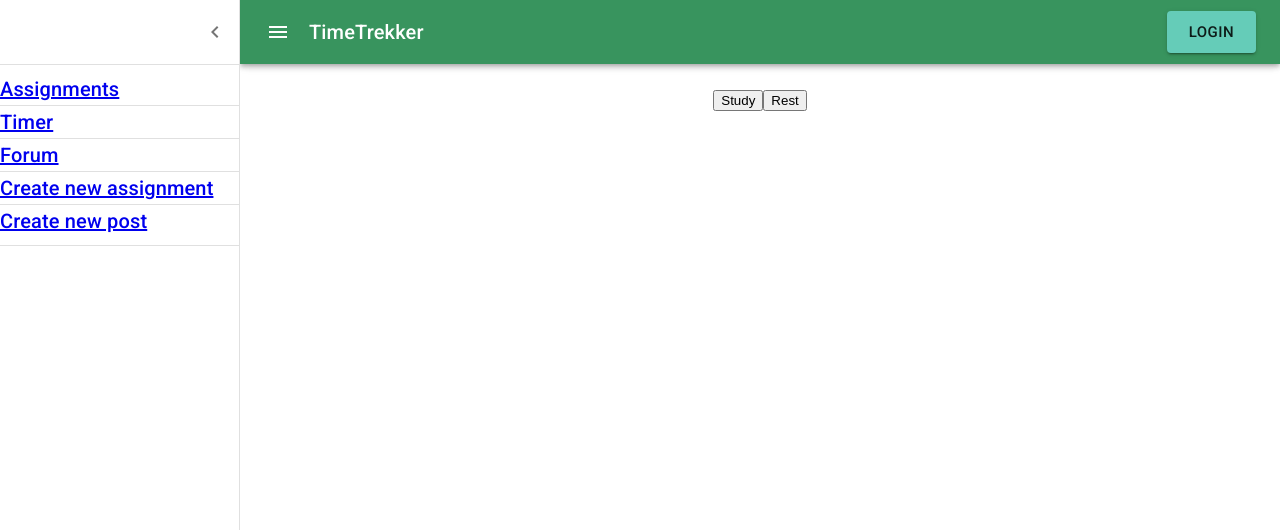
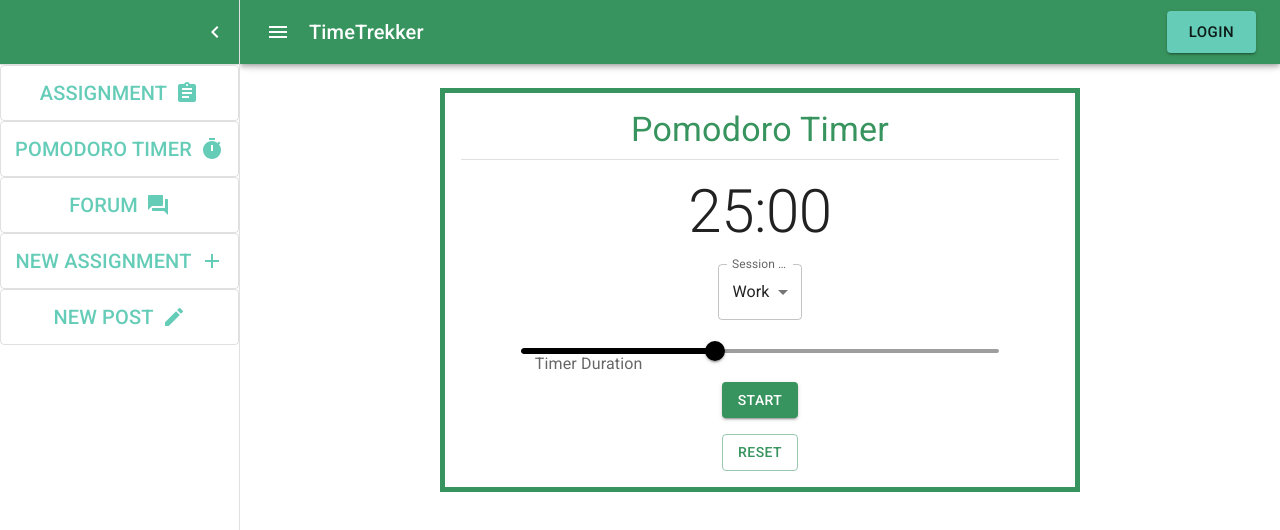
Before and after one commit to Weiennn/The-Grind, a React (Create React App) app in the folder client/: page /timer in a window 1280 px wide. Both pictures are taken after a click on the button "menu". Shown: the top 530 px of the page. Built offline with nearby package versions, Linux system fonts and the light colour scheme; no server answers.

Commit message:
redid and simplified Pomodoro Timer UI and logic; added icons, buttons and theme colors to navbar; slightly tweaked forum UI; changed assignment so once recurring assignment is completed it is removed from the assignmenn list; slightly tweaked newPost and newAssignment UI

```diff
--- a/client/package.json
+++ b/client/package.json
@@ -7,6 +7,7 @@
     "@emotion/styled": "^11.11.0",
     "@fontsource/roboto": "^5.0.2",
     "@mui/icons-material": "^5.11.16",
+    "@mui/lab": "^5.0.0-alpha.134",
     "@mui/material": "^5.13.4",
     "@mui/x-date-pickers": "^6.8.0",
     "@testing-library/jest-dom": "^5.16.5",
--- a/client/src/App.js
+++ b/client/src/App.js
@@ -1,6 +1,9 @@
 import "./App.css";
 import { createTheme, ThemeProvider } from "@mui/material/styles";
 import Navbar from "./pages/Navbar";
+import { AdapterDayjs } from "@mui/x-date-pickers/AdapterDayjs";
+import { LocalizationProvider } from "@mui/x-date-pickers/LocalizationProvider";
+import { BrowserRouter as Router } from "react-router-dom";
 
 function App() {
   const defaultTheme = createTheme({
@@ -17,11 +20,15 @@ function App() {
   });
 
   return (
-    <div className="App">
-      <ThemeProvider theme={defaultTheme}>
-        <Navbar />
-      </ThemeProvider>
-    </div>
+    <LocalizationProvider dateAdapter={AdapterDayjs}>
+      <Router>
+        <div className="App">
+          <ThemeProvider theme={defaultTheme}>
+            <Navbar />
+          </ThemeProvider>
+        </div>
+      </Router>
+    </LocalizationProvider>
   );
 }
 
--- a/client/src/pages/Forum.js
+++ b/client/src/pages/Forum.js
@@ -38,6 +38,7 @@ function Forum() {
             onClick={() => {
               navigate(`/post/${value.id}`);
             }}
+            sx={{ width: "50%", }}
           >
             <Box
               component="div"
--- a/client/src/pages/Navbar.js
+++ b/client/src/pages/Navbar.js
@@ -27,6 +27,13 @@ import NewAssignment from "./NewAssignment";
 import { AuthContext } from "../helper/AuthContext";
 import { useState, useEffect } from "react";
 import axios from "axios";
+import { Container, Direction, ToggleButton } from "@mui/material";
+import AssignmentIcon from "@mui/icons-material/Assignment";
+import TimerIcon from "@mui/icons-material/Timer";
+import ForumIcon from "@mui/icons-material/Forum";
+import AddIcon from "@mui/icons-material/Add";
+import CreateIcon from "@mui/icons-material/Create";
+import { useNavigate } from "react-router-dom";
 
 const drawerWidth = 240;
 
@@ -78,6 +85,7 @@ const DrawerHeader = styled("div")(({ theme }) => ({
 export default function PersistentDrawerLeft() {
   const theme = useTheme();
   const [open, setOpen] = React.useState(false);
+  let navigate = useNavigate();
 
   const handleDrawerOpen = () => {
     setOpen(true);
@@ -130,7 +138,6 @@ export default function PersistentDrawerLeft() {
   };
 
   return (
-    <Router>
     <Box sx={{ display: "flex" }}>
       <AuthContext.Provider value={{ authState, setAuthState }}>
         <CssBaseline />
@@ -202,14 +209,22 @@ export default function PersistentDrawerLeft() {
           anchor="left"
           open={open}
         >
-            <DrawerHeader>
-              <Box width="55%">
+          <DrawerHeader
+            sx={{
+              backgroundColor: theme.palette.primary.main,
+              color: theme.palette.primary.contrastText,
+            }}
+          >
+            <Box width="55%" >
               <Typography variant="h4">{authState.username}</Typography>
             </Box>
-
             <IconButton
               onClick={handleDrawerClose}
-                sx={{ width: "32px", height: "32px" }}
+              sx={{
+                width: "32px",
+                height: "32px",
+                color: theme.palette.primary.contrastText,
+              }}
             >
               {theme.direction === "ltr" ? (
                 <ChevronLeftIcon />
@@ -219,28 +234,94 @@ export default function PersistentDrawerLeft() {
             </IconButton>
           </DrawerHeader>
           <Divider />
-            <List>
-              <Typography variant="h6">
-                <Link to="assignments">Assignments</Link>
+          <Box sx={{ display: "flex", flexDirection: "column", }}>
+            <Box>
+              <ToggleButton
+                fullWidth
+                onClick={() => {
+                  navigate(`/assignments`);
+                }}
+              >
+                <Typography
+                  variant="h6"
+                  component="label"
+                  sx={{ mr: 1, color: theme.palette.secondary.main }}
+                >
+                  Assignment
                 </Typography>
-              <Divider />
-              <Typography variant="h6">
-                <Link to="timer">Timer</Link>
+                <AssignmentIcon color="secondary" />
+              </ToggleButton>
+            </Box>
+            <Box>
+              <ToggleButton
+                fullWidth
+                onClick={() => {
+                  navigate(`/timer`);
+                }}
+              >
+                <Typography
+                  variant="h6"
+                  component="label"
+                  sx={{ mr: 1, color: theme.palette.secondary.main }}
+                >
+                  Pomodoro Timer
                 </Typography>
-              <Divider />
-              <Typography variant="h6">
-                <Link to="/">Forum</Link>
+                <TimerIcon color="secondary" />
+              </ToggleButton>
+            </Box>
+            <Box>
+              <ToggleButton
+                fullWidth
+                onClick={() => {
+                  navigate(`/`);
+                }}
+              >
+                <Typography
+                  variant="h6"
+                  component="label"
+                  sx={{ mr: 1, color: theme.palette.secondary.main }}
+                >
+                  Forum
                 </Typography>
-              <Divider />
-              <Typography variant="h6">
-                <Link to="newAssignment"> Create new assignment</Link>
+                <ForumIcon color="secondary" />
+              </ToggleButton>
+            </Box>
+            <Box sx={{ display: "flex" }}>
+              <ToggleButton
+                fullWidth
+                onClick={() => {
+                  navigate(`/newAssignment`);
+                }}
+              >
+                <Typography
+                  variant="h6"
+                  component="label"
+                  sx={{ mr: 1, color: theme.palette.secondary.main }}
+                >
+                  New Assignment
                 </Typography>
-              <Divider />
-              <Typography variant="h6">
-                <Link to="newPost">Create new post</Link>
+                <AddIcon color="secondary" />
+              </ToggleButton>
+            </Box>
+
+            <Box>
+              <ToggleButton
+                fullWidth
+                onClick={() => {
+                  navigate(`/newPost`);
+                }}
+              >
+                <Typography
+                  variant="h6"
+                  component="label"
+                  sx={{ mr: 1, color: theme.palette.secondary.main }}
+                >
+                  New Post
                 </Typography>
-            </List>
-            <Divider />
+                <CreateIcon color="secondary" />
+              </ToggleButton>
+            </Box>
+          </Box>
         </Drawer>
         <Main open={open}>
           <DrawerHeader />
@@ -259,6 +340,5 @@ export default function PersistentDrawerLeft() {
         </Main>
       </AuthContext.Provider>
     </Box>
-    </Router>
   );
 }
--- a/client/src/pages/NewAssignment.js
+++ b/client/src/pages/NewAssignment.js
@@ -11,8 +11,6 @@ import Box from "@mui/material/Box";
 import { useTheme } from "@emotion/react";
 import { Typography, Button, FormControlLabel, Container } from "@mui/material";
 import { TextField } from "formik-material-ui";
-import { DemoContainer } from "@mui/x-date-pickers/internals/demo";
-import { ErrorMessage } from "formik";
 
 function NewAssignment(props) {
   const { authState } = useContext(AuthContext);
@@ -30,7 +28,7 @@ function NewAssignment(props) {
   const initialValues = {
     title: "",
     description: "",
-    deadline: "",
+    deadline: null,
     recurring: false,
   };
 
@@ -61,6 +59,7 @@ function NewAssignment(props) {
       sx={{
         display: "flex",
         flexDirection: "column",
+        width: "100%",
         alignItems: "center",
         justifyContent: "space-between",
         border: "5px solid",
@@ -70,15 +69,19 @@ function NewAssignment(props) {
     >
       <Formik
         initialValues={initialValues}
-        onSubmit={onSubmit}
+        onSubmit={(values, { resetForm }) => {
+          onSubmit(values);
+          resetForm();
+          setSelectedDate(null);
+        }}
         validationSchema={validationSchema}
       >
         <Form className="formContainer">
           <Typography
-            variant="h6"
+            variant="h4"
             sx={{ mb: 2, color: theme.palette.primary.main }}
           >
-            Create Assignment
+            New Assignment
           </Typography>
           <Field
             id="inputCreateAssignment"
@@ -88,7 +91,6 @@ function NewAssignment(props) {
             fullWidth
             variant="outlined"
           />
-          <LocalizationProvider dateAdapter={AdapterDayjs}>
           <DatePicker
             label="Deadline"
             value={selectedDate}
@@ -104,7 +106,6 @@ function NewAssignment(props) {
             fullWidth
             PopperProps={{ style: { width: "100%" } }}
           />
-          </LocalizationProvider>
           <Box sx={{ display: "flex", justifyContent: "space-between" }}>
             <Box>
               <Typography
@@ -118,6 +119,7 @@ function NewAssignment(props) {
                   <Switch
                     id="recurring"
                     {...field}
+                    checked={field.value}
                     sx={{ color: theme.palette.secondary.main }}
                   />
                 )}
--- a/client/src/pages/NewPost.js
+++ b/client/src/pages/NewPost.js
@@ -52,6 +52,7 @@ function NewPost() {
       sx={{
         display: "flex",
         flexDirection: "column",
+        width: "100%",
         alignItems: "center",
         justifyContent: "space-between",
         border: "5px solid",
@@ -66,15 +67,15 @@ function NewPost() {
       >
         <Form class="formContainer">
           <Typography
-            variant="h6"
+            variant="h4"
             sx={{ mb: 2, color: theme.palette.primary.main }}
           >
-            Create Post
+            New Post
           </Typography>
           <Field
             id="inputCreatePost"
             name="title"
-            placeholder="Title..."
+            label="Title"
             component={TextField}
             fullWidth
             variant="outlined"
@@ -83,18 +84,14 @@ function NewPost() {
           <Field
             id="inputCreatePost"
             name="postText"
-            placeholder="Post..."
+            label="Post"
             component={TextField}
             fullWidth
             variant="outlined"
             sx={{ mb: 2 }}
           />
-          <Box sx={{ display: "flex", justifyContent: "flex-end"}}>
-            <Button
-              type="submit"
-              variant="contained"
-              color="secondary"
-            >
+          <Box sx={{ display: "flex", justifyContent: "flex-end" }}>
+            <Button type="submit" variant="contained" color="secondary">
               Create Post
             </Button>
           </Box>
--- a/client/src/pages/Timer.js
+++ b/client/src/pages/Timer.js
@@ -1,15 +1,173 @@
-import React, { useState, useEffect } from 'react';
-import { useNavigate } from "react-router-dom";
+import React, { useState, useEffect } from "react";
+import {
+  Typography,
+  Button,
+  Box,
+  Select,
+  MenuItem,
+  FormControl,
+  InputLabel,
+  Slider,
+  Divider,
+} from "@mui/material";
+import { useTheme } from "@mui/material/styles";
 
-function Timer() {
-  let navigate = useNavigate();
+
+const PomodoroTimer = () => {
+  const [minutes, setMinutes] = useState(25);
+  const [seconds, setSeconds] = useState(0);
+  const [isActive, setIsActive] = useState(false);
+  const [sessionType, setSessionType] = useState("work");
+  const [sliderDuration, setSliderDuration] = useState(25);
+  const [workTimerDuration, setWorkTimerDuration] = useState(25);
+  const [breakTimerDuration, setBreakTimerDuration] = useState(5);
+
+  let theme = useTheme();
+
+  useEffect(() => {
+    let interval = null;
+
+    if (isActive) {
+      interval = setInterval(() => {
+        if (seconds > 0) {
+          setSeconds(seconds - 1);
+        } else {
+          if (minutes === 0) {
+            // Timer has reached 0
+            clearInterval(interval);
+            setIsActive(false);
+            // Switch between work and break session
+            if (sessionType === "work") {
+              setSessionType("break");
+              setMinutes(breakTimerDuration);
+              setSliderDuration(breakTimerDuration)
+              setSeconds(0);
+            } else {
+              setSessionType("work");
+              setMinutes(workTimerDuration);
+              setSliderDuration(workTimerDuration);
+              setSeconds(0);
+            }
+          } else {
+            setMinutes(minutes - 1);
+            setSeconds(59);
+          }
+        }
+      }, 1000);
+    }
+
+    return () => clearInterval(interval);
+  }, [isActive, minutes, seconds, sessionType, sliderDuration, workTimerDuration, breakTimerDuration]);
+
+  const handleToggle = () => {
+    setIsActive(!isActive);
+  };
+
+  const handleReset = () => {
+    setIsActive(false);
+    setSessionType("work");
+    setMinutes(workTimerDuration);
+    setSliderDuration(workTimerDuration);
+    setSeconds(0);
+  };
+
+  const handleTimerDurationChange = (event, value) => {
+    if (sessionType === "work") {
+      setWorkTimerDuration(value);
+      setSliderDuration(workTimerDuration);
+      setMinutes(workTimerDuration)
+    } else {
+      setBreakTimerDuration(value);
+      setSliderDuration(breakTimerDuration);
+      setMinutes(breakTimerDuration)
+    }
+    setSeconds(0);
+  };
 
   return (
-    <div>
-      <button onClick={() => navigate("/studyTimer")}> Study </button>
-      <button onClick={() => navigate("/restTimer")}> Rest </button>
-    </div>
-  )
-}
+    <Box
+      display="flex"
+      flexDirection="column"
+      alignItems="center"
+      sx={{
+        width: "50vw",
+        border: "5px solid",
+        borderColor: theme.palette.primary.main,
+        p: 2,
+      }}
+    >
+      <Typography variant="h4" color="primary" sx={{ mb: 1 }}>
+        Pomodoro Timer
+      </Typography>
+      <Divider sx={{ width: "100%", mb: 2, }} />
+      <Typography variant="h2" align="center" sx={{ mb:2 }}>
+        {minutes.toString().padStart(2, "0")}:
+        {seconds.toString().padStart(2, "0")}
+      </Typography>
+      <FormControl sx={{ mb: 2 }}>
+        <InputLabel id="session-type-label">Session Type</InputLabel>
+        <Select
+          label="session-type-label"
+          id="session-type"
+          value={sessionType}
+          onChange={(e) => {
+            setSessionType(e.target.value);
+            if (e.target.value === "work") {
+              setMinutes(workTimerDuration);
+              setSliderDuration(workTimerDuration);
+              setSeconds(0);
+            } else {
+              setMinutes(breakTimerDuration);
+              setSliderDuration(breakTimerDuration);
+              setSeconds(0);
+            }
+          }}
+        >
+          <MenuItem value="work">Work</MenuItem>
+          <MenuItem value="break">Break</MenuItem>
+        </Select>
+      </FormControl>
+      <FormControl sx={{ width: "80%", mb: 2 }}>
+        <InputLabel id="timer-duration-label">Timer Duration</InputLabel>
+        <Slider
+          label="timer-duration-label"
+          id="timer-duration"
+          value={sliderDuration}
+          min={1}
+          max={60}
+          step={1}
+          onChange={handleTimerDurationChange}
+        />
+      </FormControl>
+      <Button
+        variant="contained"
+        color="primary"
+        onClick={handleToggle}
+        sx={{ mb: 2 }}
+      >
+        {isActive ? "Pause" : "Start"}
+      </Button>
+      <Button variant="outlined" onClick={handleReset}>
+        Reset
+      </Button>
+    </Box>
+  );
+};
 
-export default Timer
+export default PomodoroTimer;
+
+// import React, { useState, useEffect } from 'react';
+// import { useNavigate } from "react-router-dom";
+
+// function Timer() {
+//   let navigate = useNavigate();
+
+//   return (
+//     <div>
+//       <button onClick={() => navigate("/studyTimer")}> Study </button>
+//       <button onClick={() => navigate("/restTimer")}> Rest </button>
+//     </div>
+//   )
+// }
+
+// export default Timer
```
Also changed, not shown: client/src/pages/Assignments.js (+20 -7 lines), 2 other files (tests, documents, lock files or other folders). Lines whose indentation alone changed are shown as unchanged.
